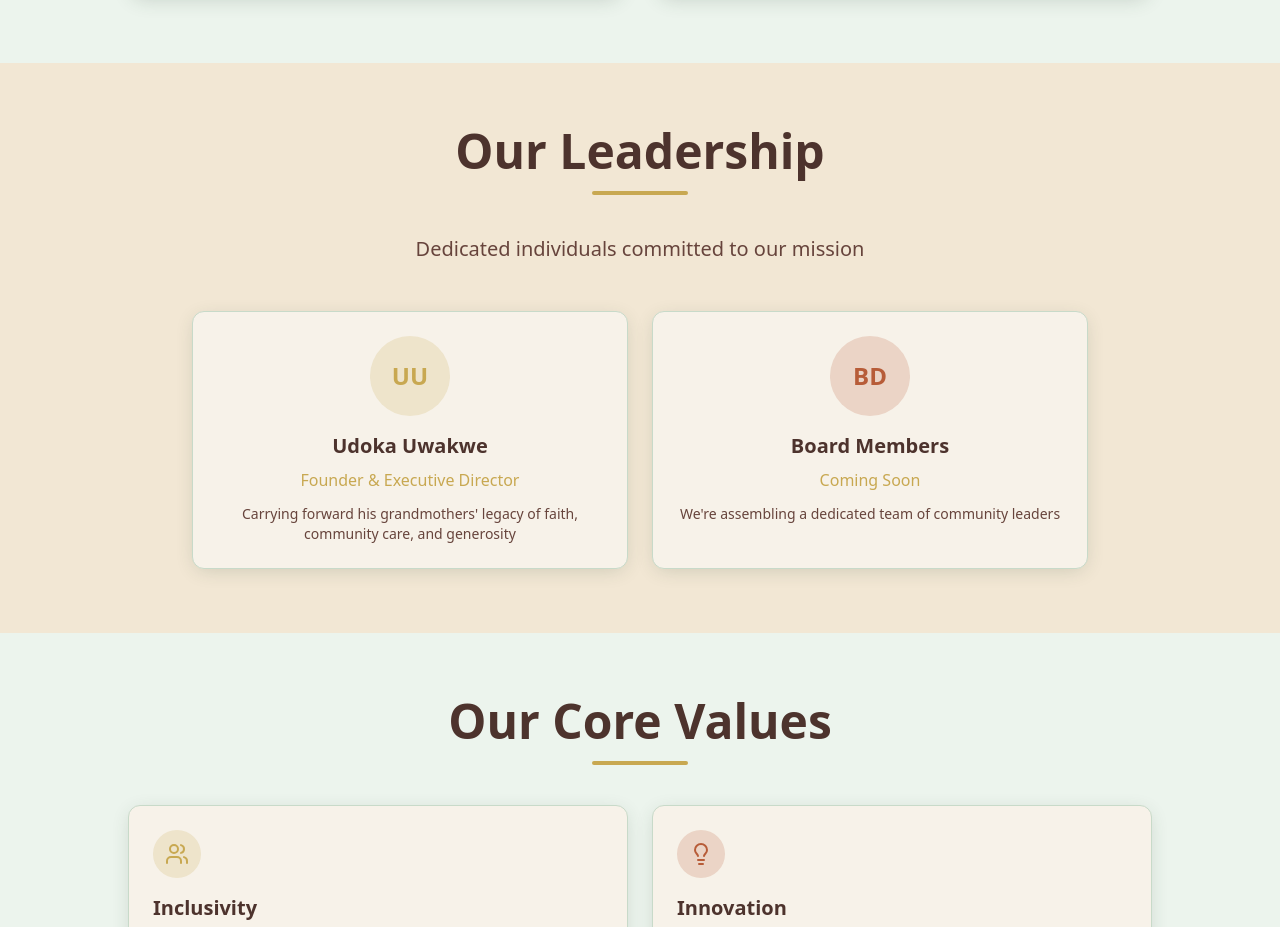
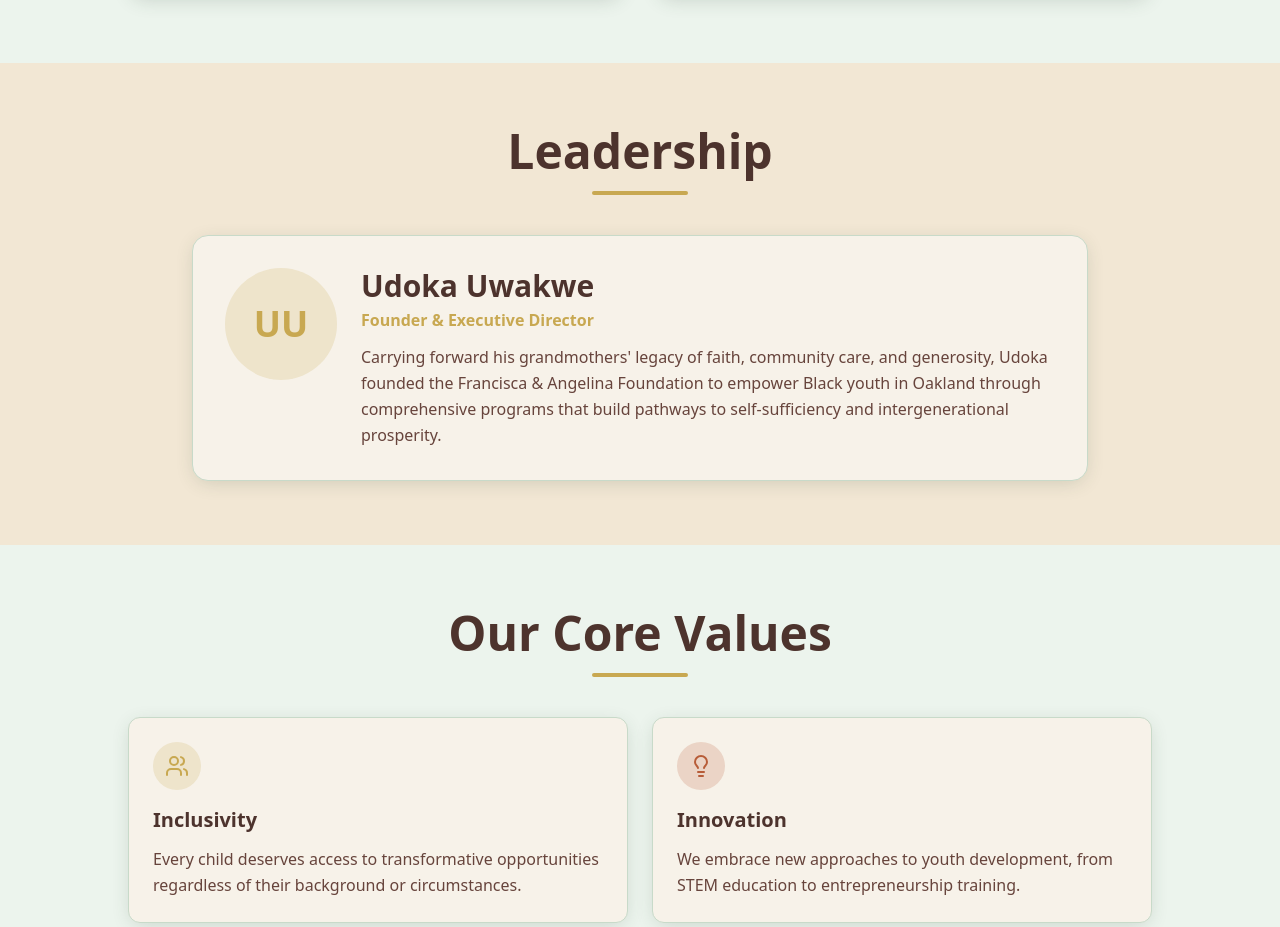
Before and after one commit to 2050xfs/fna-foundation-launch-e3c9d9b4, a React (Vite) app: page /about in a window 1280 px wide. Shown: the part 1400-2327 px from the top of the page. Built offline with nearby package versions, Linux system fonts and the light colour scheme; the HTML template or start-up script is replaced by a standard one.

Commit message:
Refactor leadership section

```diff
--- a/src/pages/About.tsx
+++ b/src/pages/About.tsx
@@ -83,39 +83,30 @@ const About = () => {
         </div>
       </section>
 
-      {/* Board Members */}
+      {/* Leadership */}
       <section className="py-16 bg-background">
         <div className="container mx-auto px-4">
           <div className="max-w-4xl mx-auto">
             <h2 className="text-4xl md:text-5xl font-bold text-foreground mb-4 text-center">
-              Our Leadership
+              Leadership
             </h2>
             <div className="h-1 w-24 bg-primary mx-auto rounded-full mb-10" />
-            <p className="text-xl text-muted-foreground mb-12 text-center">
-              Dedicated individuals committed to our mission
-            </p>
 
-            <div className="grid md:grid-cols-2 gap-6">
-              <div className="bg-card rounded-xl p-6 shadow-soft border border-border">
-                <div className="w-20 h-20 rounded-full flex items-center justify-center mb-4 mx-auto bg-primary/20">
-                  <span className="text-primary font-bold text-2xl">UU</span>
+            <div className="bg-card rounded-2xl p-8 shadow-soft border border-border">
+              <div className="flex flex-col md:flex-row items-center md:items-start gap-6">
+                {/* Avatar */}
+                <div className="w-24 h-24 md:w-28 md:h-28 rounded-full flex items-center justify-center bg-primary/20 flex-shrink-0">
+                  <span className="text-primary font-bold text-4xl">UU</span>
                 </div>
-                <h3 className="text-xl font-semibold text-foreground text-center mb-2">Udoka Uwakwe</h3>
-                <p className="text-primary text-center mb-3">Founder & Executive Director</p>
-                <p className="text-muted-foreground text-center text-sm">
-                  Carrying forward his grandmothers' legacy of faith, community care, and generosity
-                </p>
-              </div>
 
-              <div className="bg-card rounded-xl p-6 shadow-soft border border-border">
-                <div className="w-20 h-20 rounded-full flex items-center justify-center mb-4 mx-auto bg-accent/20">
-                  <span className="text-accent font-bold text-2xl">BD</span>
+                {/* Content */}
+                <div className="flex-1 text-center md:text-left">
+                  <h3 className="text-2xl md:text-3xl font-bold text-foreground mb-1">Udoka Uwakwe</h3>
+                  <p className="text-primary font-semibold mb-3">Founder & Executive Director</p>
+                  <p className="text-muted-foreground leading-relaxed">
+                    Carrying forward his grandmothers' legacy of faith, community care, and generosity, Udoka founded the Francisca & Angelina Foundation to empower Black youth in Oakland through comprehensive programs that build pathways to self-sufficiency and intergenerational prosperity.
+                  </p>
                 </div>
-                <h3 className="text-xl font-semibold text-foreground text-center mb-2">Board Members</h3>
-                <p className="text-primary text-center mb-3">Coming Soon</p>
-                <p className="text-muted-foreground text-center text-sm">
-                  We're assembling a dedicated team of community leaders
-                </p>
               </div>
             </div>
           </div>
```
